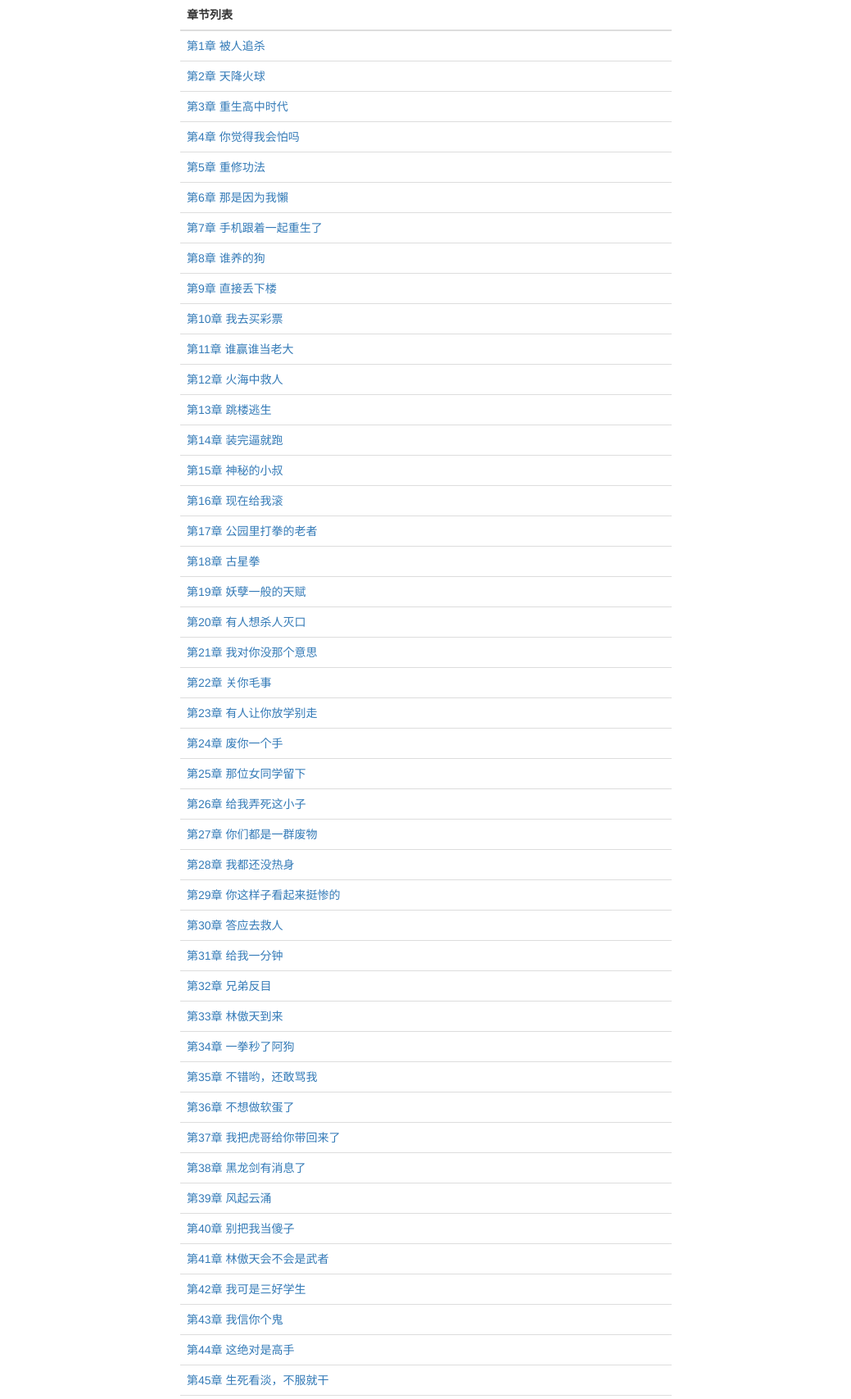
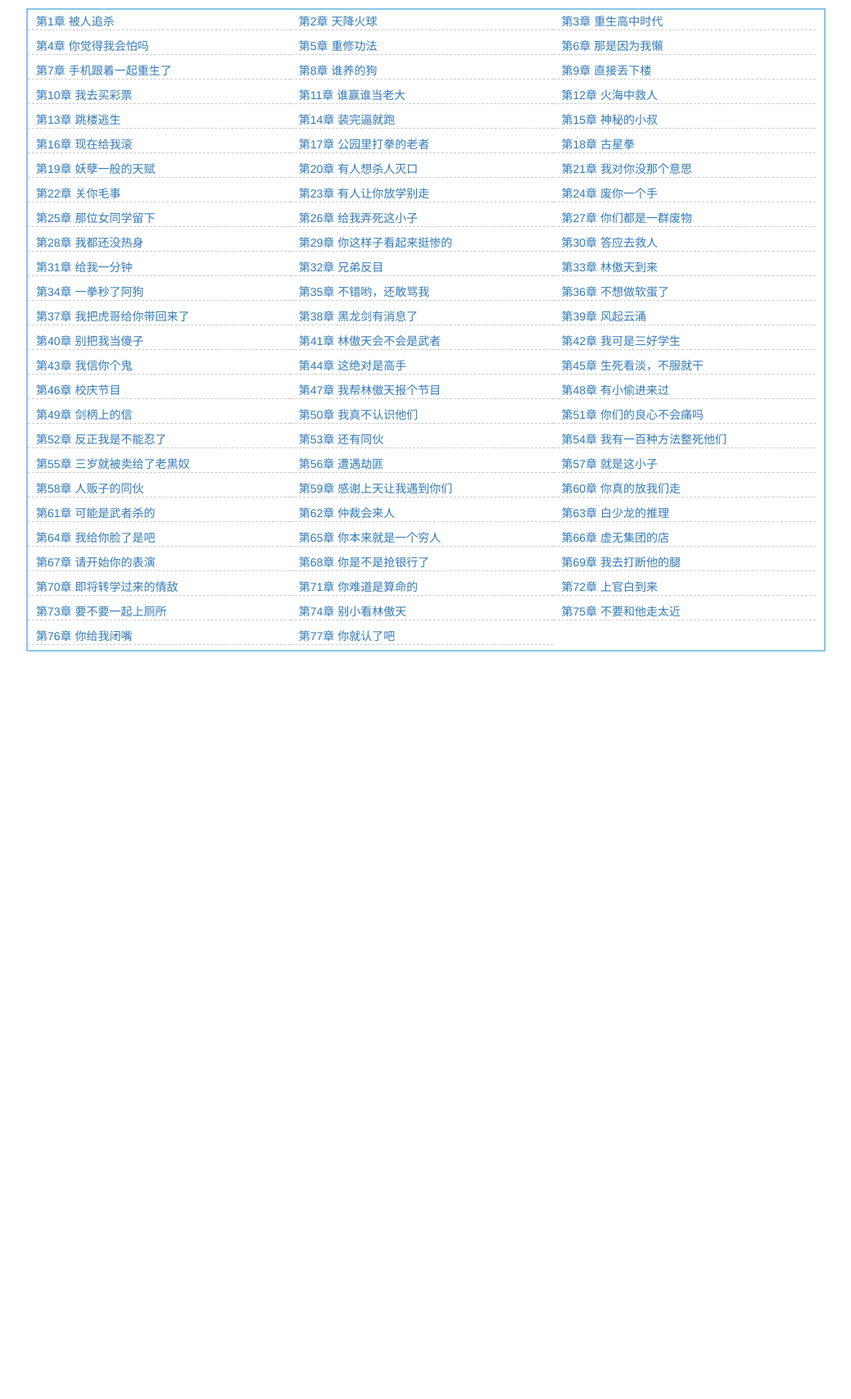
Before and after one commit to chengmingzhang/xiaoshuo_read, a Flask app: page / in a window 1280 px wide. Shown: the part 220-1927 px from the top of the page at 82% size, without its empty margins (120-1159 px from the left). After the commit the page ends 1015 px from the top, so only its background shows below. Run offline with Flask 2, Linux system fonts and the light colour scheme; data comes from the database, SQL or seed files in the repository.

Commit message:
模仿笔趣阁小说站点写了CSS

```diff
--- a/小说阅读/app.py
+++ b/小说阅读/app.py
@@ -6,7 +6,7 @@ app = Flask(__name__)
 @app.route('/')
 def index():
     id = request.args.get('id')
-    conn = sqlite3.connect(r"C:\Users\Administrator\PycharmProjects\小说阅读\cszatxy.db")
+    conn = sqlite3.connect(r"C:\Users\Administrator\PycharmProjects\xiaoshuo_read\小说阅读\cszatxy.db")
     cursor = conn.cursor()
     sql = 'select id,title,content from atxy'
     rows = cursor.execute(sql)
@@ -22,7 +22,7 @@ def index():
 
 @app.route('/show/')
 def show():
-    conn = sqlite3.connect(r"C:\Users\Administrator\PycharmProjects\小说阅读\cszatxy.db")
+    conn = sqlite3.connect(r"C:\Users\Administrator\PycharmProjects\xiaoshuo_read\小说阅读\cszatxy.db")
     cursor = conn.cursor()
     sql = 'select id,title,content from atxy where id=%s' % request.args.get('id')
     rows = cursor.execute(sql)
@@ -35,4 +35,4 @@ def show():
 
 
 if __name__ == '__main__':
-    app.run()
+    app.run(debug='ON')
--- a/小说阅读/templates/index.html
+++ b/小说阅读/templates/index.html
@@ -23,10 +23,31 @@
             margin-top: 0;
             text-align: center;
         }
-        .content{
-            width: 600px;
-            margin: 0 auto;
+        .content {
+            border: 2px solid #88C6E5;
+            overflow: hidden;
+            width: 976px;
+            margin: 10px auto;
         }
+        .content dl {
+            float: left;
+            overflow: hidden;
+            padding-bottom: 1px;
+            margin: auto;
+        }
+        .content dd {
+            border-bottom: 1px dashed #CCC;
+            display: inline;
+            float: left;
+            height: 25px;
+            line-height: 200%;
+            margin-bottom: 5px;
+            overflow: hidden;
+            text-align: left;
+            text-indent: 10px;
+            vertical-align: middle;
+            width: 33%;
+}
 
     </style>
 </head>
@@ -35,20 +56,27 @@
     <h1>重生之傲天逍遥</h1>
 </div>
 <div class="content">
-    <table class="table">
-        <thead>
-            <tr>
-                <th>章节列表</th>
-            </tr>
-        </thead>
-        <tbody>
-            {% for chapter in all_chapter %}
-                <tr>
-                    <td><a href="/show/?id={{ chapter['id'] }}">{{ chapter['title'] }}</a></td>
-                </tr>
-            {% endfor %}
-        </tbody>
-    </table>
+    <dl>
+         {% for chapter in all_chapter %}
+            <dd>
+                <a href="/show/?id={{ chapter['id'] }}">{{ chapter['title'] }}</a>
+            </dd>
+        {% endfor %}
+    </dl>
+{#    <table class="table">#}
+{#        <thead>#}
+{#            <tr>#}
+{#                <th>章节列表</th>#}
+{#            </tr>#}
+{#        </thead>#}
+{#        <tbody>#}
+{#            {% for chapter in all_chapter %}#}
+{#                <tr>#}
+{#                    <td><a href="/show/?id={{ chapter['id'] }}">{{ chapter['title'] }}</a></td>#}
+{#                </tr>#}
+{#            {% endfor %}#}
+{#        </tbody>#}
+{#    </table>#}
 </div>
 </body>
 </html>
```
